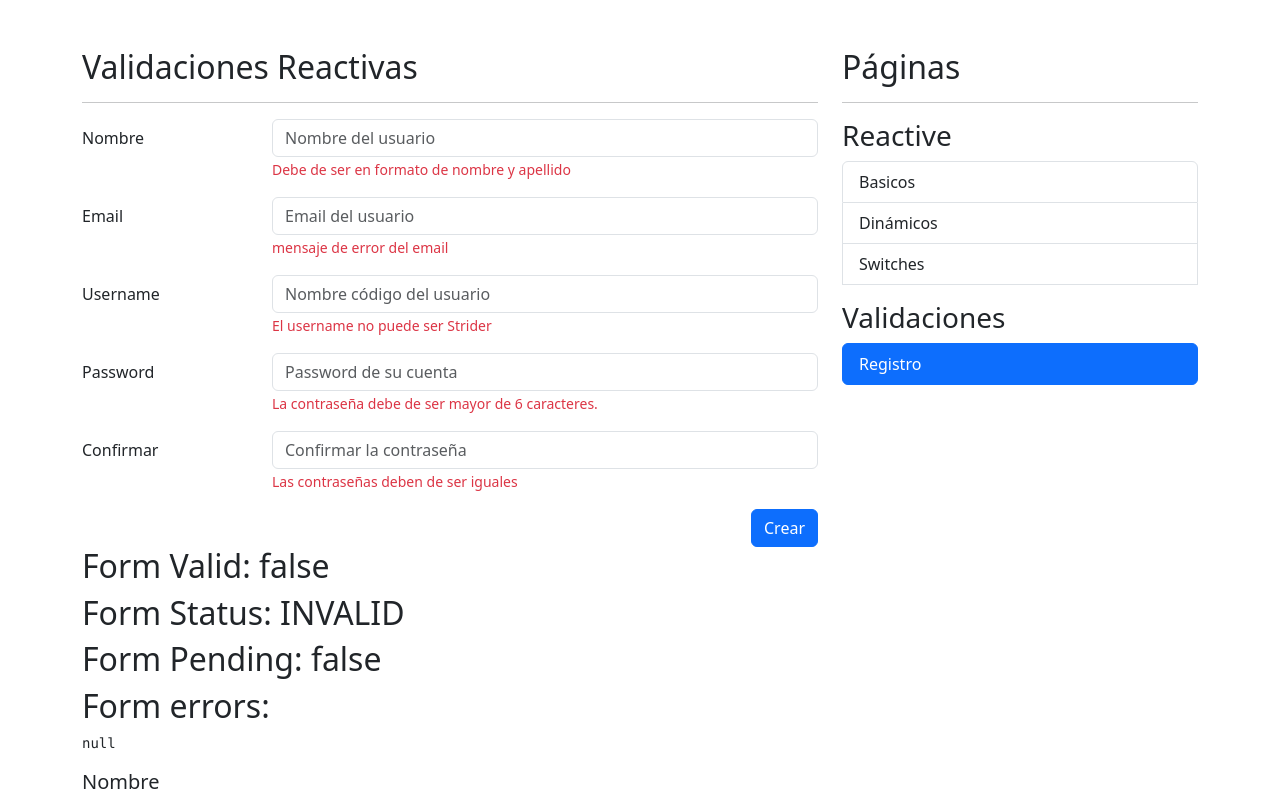
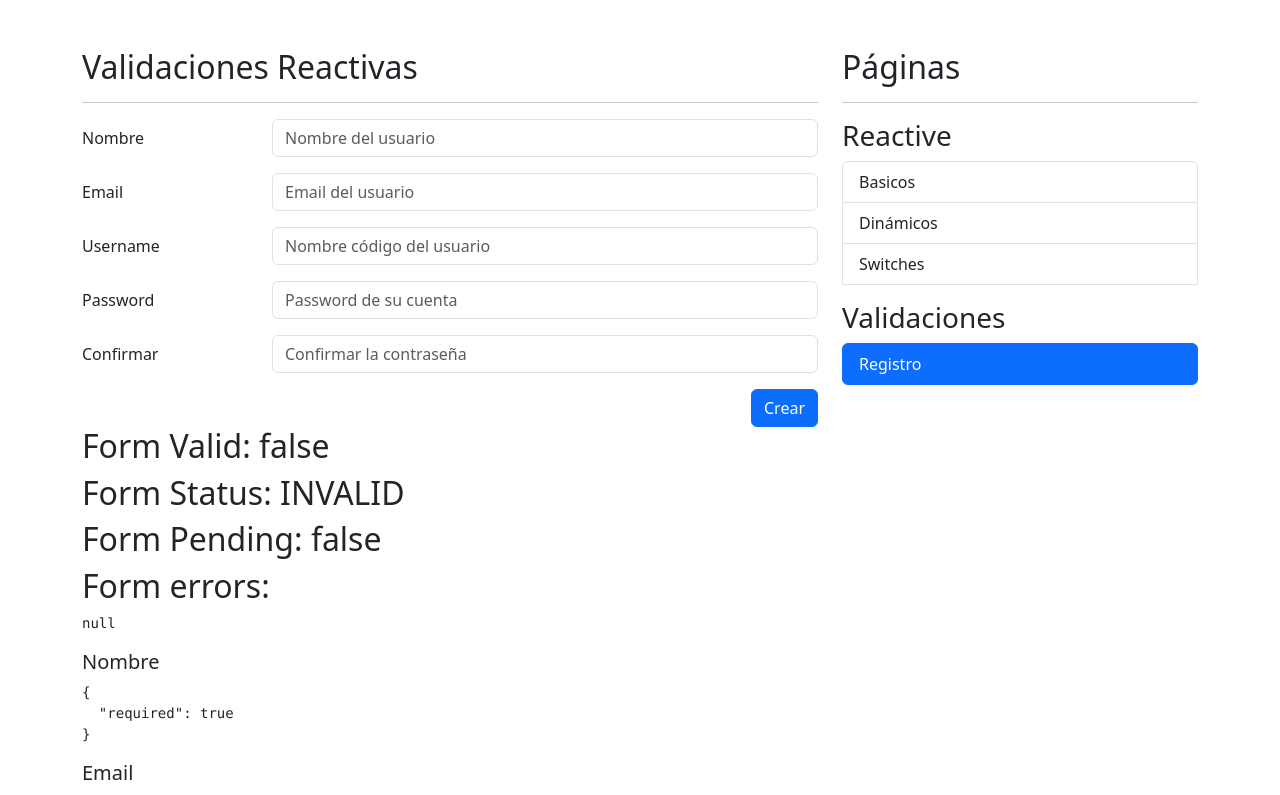
Before and after one commit to AlanJeriaM/formsApp, an Angular app: page /auth/sign-up in a window 1280 px wide. Shown: the top 795 px of the page. Built offline with nearby package versions, Linux system fonts and the light colour scheme.

Commit message:
se creo un nuevo ValidatorsService en donde se centralizo todo para luego utilizar ese validador en los componentes necesario(register-page) y no estar repitiendo el codigo, por lo tanto, se necesita un refactorizacion de los componentes anteriores.

```diff
--- a/src/app/auth/pages/register-page/register-page.component.html
+++ b/src/app/auth/pages/register-page/register-page.component.html
@@ -15,7 +15,7 @@
                            formControlName="name"
                            placeholder="Nombre del usuario">
 
-                    <span class="form-text text-danger">
+                    <span *ngIf="isValidField('name')" class="form-text text-danger">
                         Debe de ser en formato de nombre y apellido
                     </span>
                 </div>
@@ -29,7 +29,7 @@
                            class="form-control"
                            formControlName="email"
                            placeholder="Email del usuario">
-                    <span class="form-text text-danger">
+                    <span *ngIf="isValidField('email')" class="form-text text-danger">
                         mensaje de error del email
                     </span>
                 </div>
@@ -43,7 +43,7 @@
                            class="form-control"
                            formControlName="username"
                            placeholder="Nombre código del usuario">
-                    <span class="form-text text-danger">
+                    <span *ngIf="isValidField('username')" class="form-text text-danger">
                          El username no puede ser Strider
                     </span>
                 </div>
@@ -58,7 +58,7 @@
                            formControlName="password"
                            placeholder="Password de su cuenta">
 
-                    <span class="form-text text-danger">
+                    <span *ngIf="isValidField('password')" class="form-text text-danger">
                          La contraseña debe de ser mayor de 6 caracteres.
                     </span>
                 </div>
@@ -73,7 +73,7 @@
                            formControlName="password2"
                            placeholder="Confirmar la contraseña">
 
-                    <span class="form-text text-danger">
+                    <span *ngIf="isValidField('password2')" class="form-text text-danger">
                          Las contraseñas deben de ser iguales
                     </span>
                 </div>
--- a/src/app/auth/pages/register-page/register-page.component.ts
+++ b/src/app/auth/pages/register-page/register-page.component.ts
@@ -1,6 +1,8 @@
+import { canBeStrider } from './../../../shared/validators/validators';
 import { Component } from '@angular/core';
 import { FormBuilder, FormGroup, Validators } from '@angular/forms';
-import * as customValidators from '../../../shared/validators/validators';
+import { ValidatorsService } from '../../../shared/services/validators.service';
+//import * as customValidators from '../../../shared/validators/validators';
 
 @Component({
   templateUrl: './register-page.component.html',
@@ -10,12 +12,15 @@
 
   public myForm: FormGroup;
 
-  constructor(private fb: FormBuilder){
+  constructor(private fb: FormBuilder,
+              private validatorService: ValidatorsService
+
+  ){
 
     this.myForm = this.fb.group({
-      name: ['', [Validators.required, Validators.pattern(customValidators.firstNameAndLastnamePattern)]],
-      email: ['', [Validators.required, Validators.pattern(customValidators.emailPattern)]],
-      username: ['', [Validators.required, customValidators.canBeStrider]],
+      name: ['', [Validators.required, Validators.pattern(this.validatorService.firstNameAndLastnamePattern)]],
+      email: ['', [Validators.required, Validators.pattern(this.validatorService.emailPattern) ]],
+      username: ['', [Validators.required, this.validatorService.canBeStrider  ]],
       password: ['', [Validators.required, Validators.minLength(6)]],
       password2: ['',[Validators.required]]
     });
@@ -27,6 +32,8 @@
 
   isValidField(field: string){
     //TODO: obtener validaciones desde un servicio
+    return this.validatorService.isValidField( this.myForm, field );
+
   }
 
 }
--- /dev/null
+++ b/src/app/shared/services/validators.service.ts
@@ -0,0 +1,27 @@
+import { Injectable } from '@angular/core';
+import { FormControl, FormGroup, ValidationErrors } from "@angular/forms"
+
+@Injectable({ providedIn: 'root' })
+export class ValidatorsService {
+
+  public  firstNameAndLastnamePattern: string = '([a-zA-Z]+) ([a-zA-Z]+)';
+  public  emailPattern: string = "^[a-z0-9._%+-]+@[a-z0-9.-]+\\.[a-z]{2,4}$";
+
+  public canBeStrider = (control: FormControl): ValidationErrors | null => {
+    const value: string = control.value.trim().toLowerCase();
+
+    if( value === 'strider' ){
+        return{
+       noStrider: true,
+       }
+     }
+    return null;
+
+  }
+
+  public isValidField( form: FormGroup ,field : string): boolean | null{
+    return form.controls[field].errors && form.controls[field].touched;
+  }
+
+
+}
```
